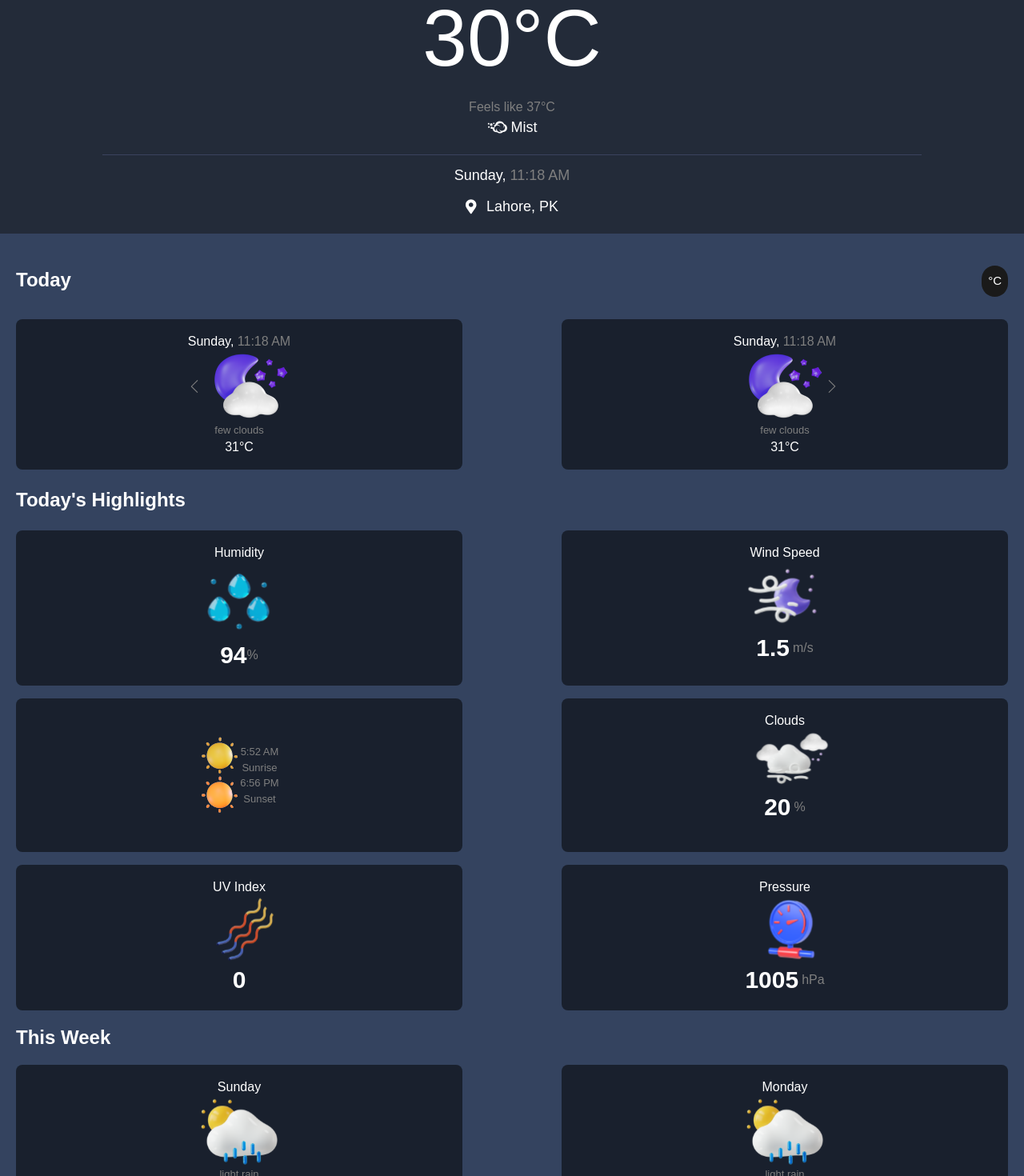
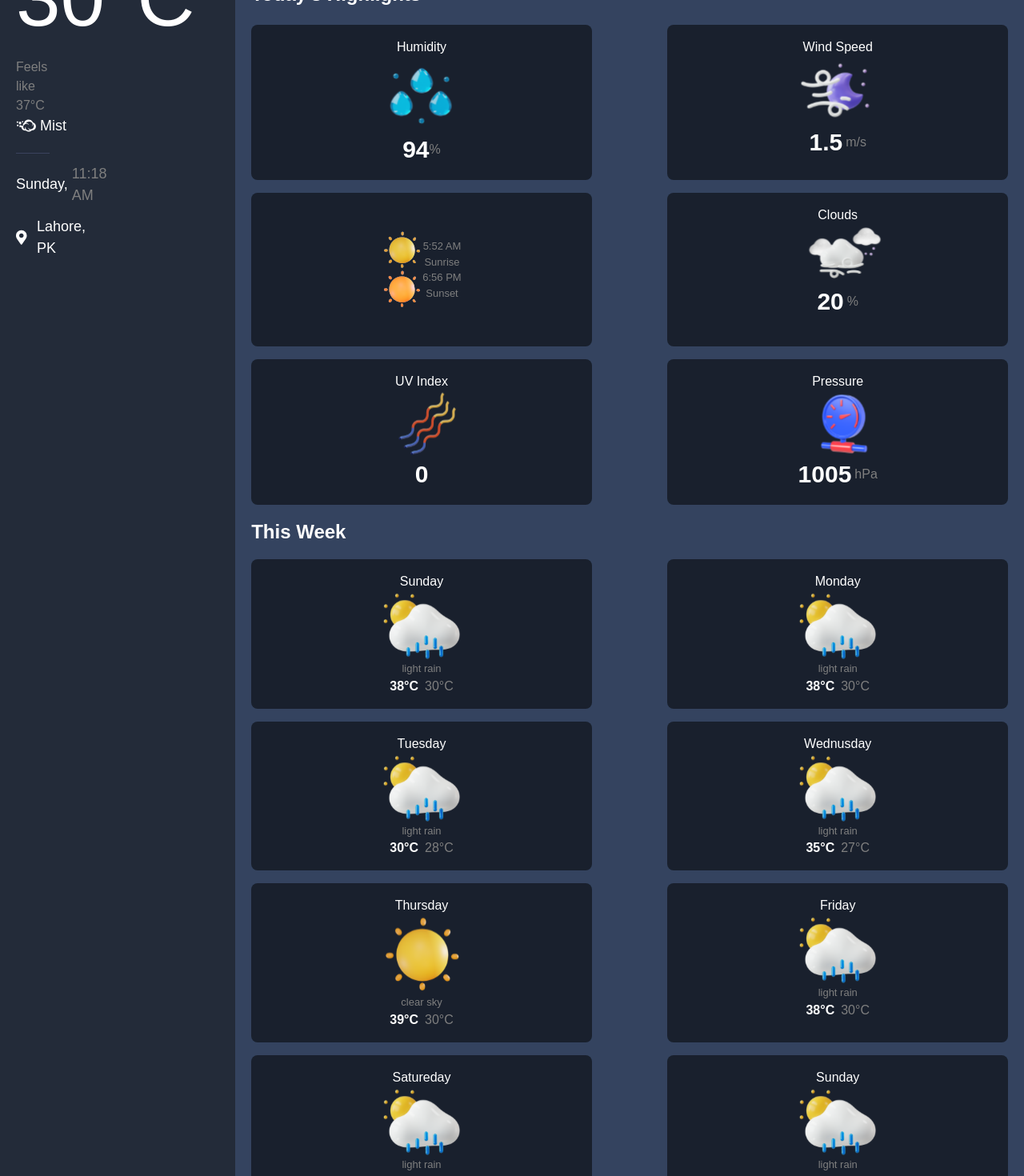
Before and after one commit to Raza118041/react-weather-app, a React (Vite) app: page / in a window 1280 px wide. Shown: the part 340-1810 px from the top of the page at 80% size. Built offline with nearby package versions, Linux system fonts and the light colour scheme.

Commit message:
responsiveness desktop

```diff
--- a/src/components/molecule/city/city.tsx
+++ b/src/components/molecule/city/city.tsx
@@ -10,14 +10,16 @@ const City = () => {
 
     return (
         <>
-            <div className='flex justify-center items-center mt-3'>
+            <div className='flex justify-center items-center mt-3 md:justify-start md:w-1/4 md:px-5'>
                 <span className='text-[#FFFFFF] font-Grotesk text-[18px] font-normal'>{currentDay},&nbsp;</span><span className='text-[#7F7F7F] font-Grotesk text-[18px] font-normal'>{currentTime}</span>
             </div>
-            <div className='flex justify-center mt-3 gap-3 mb-5'>
+            <div className='flex justify-center mt-3 gap-3 mb-5 md:justify-start md:w-1/4 md:px-5'>
                 <img src={Location} alt=''></img>
                 <p className='font-Grotesk font-normal text-[18px] text-[#FFFFFF]'>Lahore, PK</p>
             </div>
-            <Weather />
+            <div className='md:hidden'>
+                <Weather />
+            </div>
         </>
     )
 }
--- a/src/components/molecule/moon/moon.tsx
+++ b/src/components/molecule/moon/moon.tsx
@@ -8,13 +8,13 @@ const Moon = () => {
             <div className='mt-10 px-4'>
                 <img src={NightMoon} alt=''></img>
             </div>
-            <span className='text-[#FFFFFF] flex justify-center items-center text-[100px] font-light font-Poppins '>30&deg;C</span>
-            <p className='text-[#7F7F7F] flex justify-center text-[16px] items-center font-Grotesk'>Feels like 37&deg;C</p>
-            <div className='flex justify-center gap-1'>
+            <span className='text-[#FFFFFF] flex justify-center md:justify-start md:w-1/4 md:px-5 items-center text-[100px] font-light font-Poppins '>30&deg;C</span>
+            <p className='text-[#7F7F7F] flex justify-center text-[16px] md:w-1/4 md:justify-start md:px-5 items-center font-Grotesk'>Feels like 37°C</p>
+            <div className='flex justify-center gap-1 md:justify-start md:w-1/4 md:px-5'>
                 <img src={Cloud} alt='cloud'></img>
                 <span className='text-[#FFFFFF] text-[18px] flex justify-center items-center font-light font-Poppins'>Mist</span>
             </div>
-            <div className='w-4/5 mx-auto pt-5'>
+            <div className='w-4/5 md:w-[28%] mx-auto pt-5 md:mx-0 md:px-5'>
                 <hr className='border-t-1 border-solid border-[#3B435E]' />
             </div>
 
--- a/src/components/molecule/searchbar/searchbar.tsx
+++ b/src/components/molecule/searchbar/searchbar.tsx
@@ -2,11 +2,13 @@ import React from 'react'
 import { IoSearch } from "react-icons/io5";
 import Moon from '../moon/moon';
 import City from '../city/city';
+import Weather from '../previousweather/weather';
 
 
 const Searchbar = () => {
   return (
-    <>
+    <div className='flex flex-row md:w-full'>
+      <div>
         <div className="flex">
           <div className="w-full max-w-md p-4 relative">
             <IoSearch className="absolute top-7 left-6 text-[#909090]" />
@@ -19,7 +21,11 @@ const Searchbar = () => {
         </div>
         <Moon />
         <City />
-    </>
+      </div>
+      <div className='hidden md:block md:w-full'>
+        <Weather />
+      </div>
+    </div>
   )
 }
 
--- a/src/components/molecule/weekly/weekly.tsx
+++ b/src/components/molecule/weekly/weekly.tsx
@@ -58,7 +58,7 @@ const Weekly = () => {
                 <div className='bg-[#19202D] w-[45%] rounded-lg py-4'>
                     <p className='text-[#FFFFFF] font-Grotesk font-normal text-[16px] text-center'>Thursday</p>
                     <div className='flex justify-center items-center'>
-                        <img src={Sunset} alt='weather' className='ml-4'></img>
+                        <img src={Sunset} alt='weather'></img>
                     </div>
                     <p className='text-[#7F7F7F] font-Grotesk font-normal text-[13px] text-center'>clear sky</p>
                     <div className='flex justify-center items-center gap-2'>
@@ -69,7 +69,7 @@ const Weekly = () => {
                 <div className='bg-[#19202D] w-[45%] rounded-lg py-4'>
                     <p className='text-[#FFFFFF] font-Grotesk font-normal text-[16px] text-center'>Friday</p>
                     <div className='flex justify-center items-center'>
-                        <img src={Rain} alt='weather' className='ml-4'></img>
+                        <img src={Rain} alt='weather'></img>
                     </div>
                     <p className='text-[#7F7F7F] font-Grotesk font-normal text-[13px] text-center'>light rain</p>
                     <div className='flex justify-center items-center gap-2'>
@@ -83,7 +83,7 @@ const Weekly = () => {
                 <div className='bg-[#19202D] w-[45%] rounded-lg py-4'>
                     <p className='text-[#FFFFFF] font-Grotesk font-normal text-[16px] text-center'>Satureday</p>
                     <div className='flex justify-center items-center'>
-                        <img src={Rain} alt='weather' className='ml-4'></img>
+                        <img src={Rain} alt='weather'></img>
                     </div>
                     <p className='text-[#7F7F7F] font-Grotesk font-normal text-[13px] text-center'>light rain</p>
                     <div className='flex justify-center items-center gap-2'>
@@ -94,7 +94,7 @@ const Weekly = () => {
                 <div className='bg-[#19202D] w-[45%] rounded-lg py-4'>
                     <p className='text-[#FFFFFF] font-Grotesk font-normal text-[16px] text-center'>Sunday</p>
                     <div className='flex justify-center items-center'>
-                        <img src={Rain} alt='weather' className='ml-4'></img>
+                        <img src={Rain} alt='weather'></img>
                     </div>
                     <p className='text-[#7F7F7F] font-Grotesk font-normal text-[13px] text-center'>light rain</p>
                     <div className='flex justify-center items-center gap-2'>
```
Lines whose indentation alone changed are shown as unchanged.
